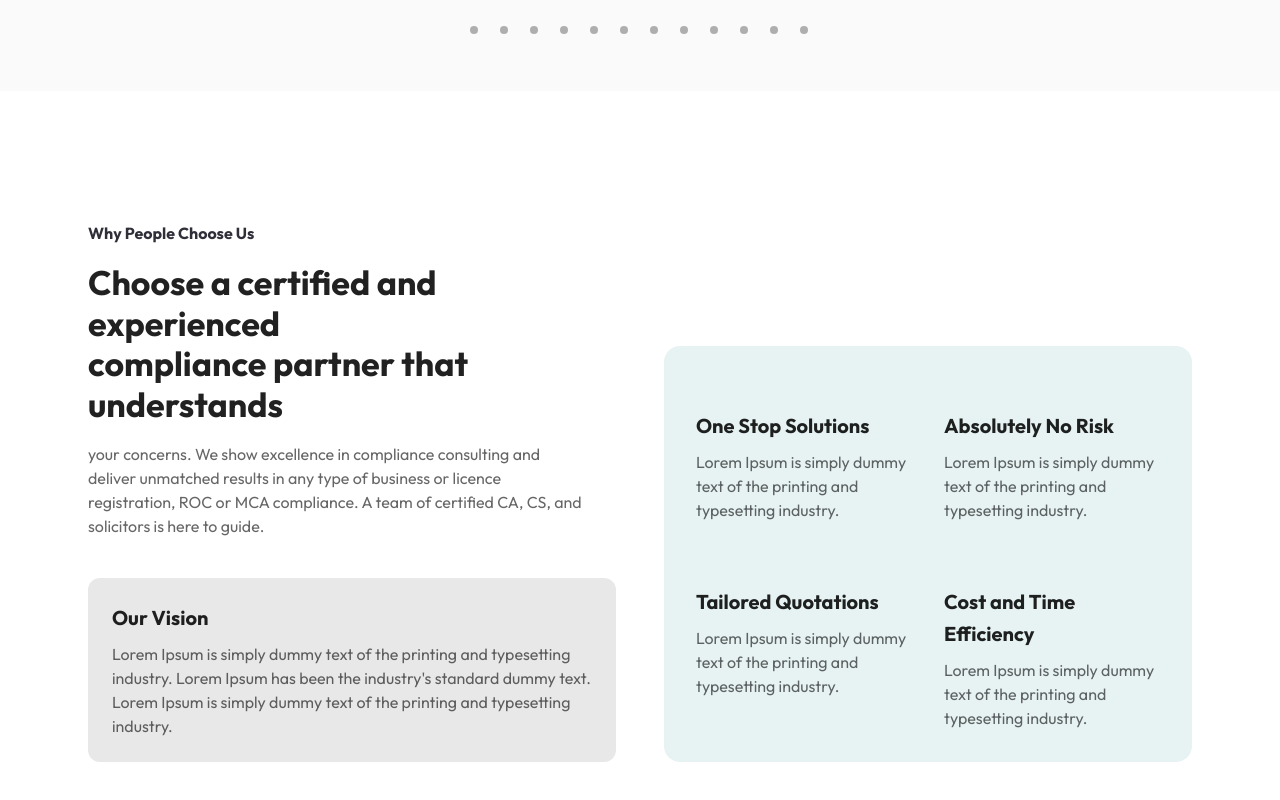
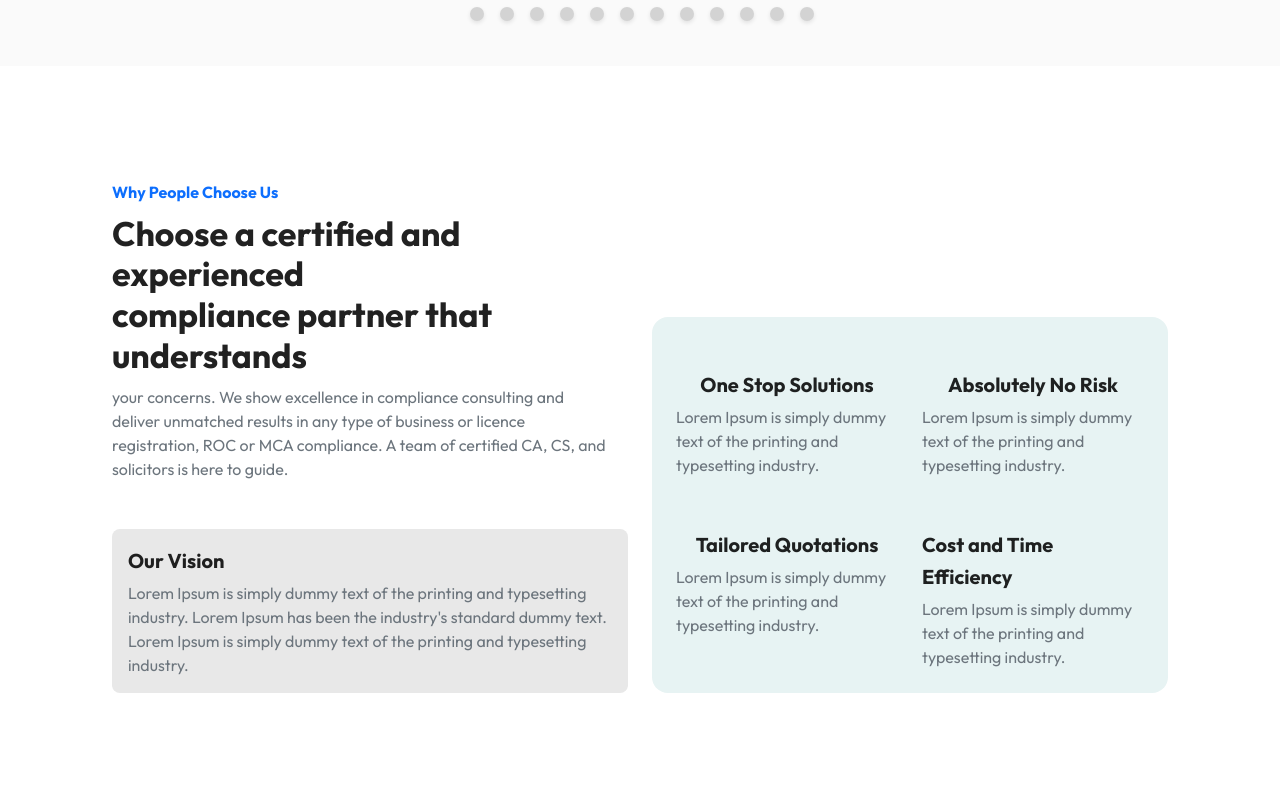
Before and after one commit to ajay860/firstlegalindia, a React (Create React App) app: page / in a window 1280 px wide. Shown: the part 1600-2400 px from the top of the page. Built offline with nearby package versions, Linux system fonts and the light colour scheme; some icons are missing.

Commit message:
responsive update

```diff
--- a/src/components/Home/ServicesSlider.js
+++ b/src/components/Home/ServicesSlider.js
@@ -22,7 +22,7 @@ const ServicesSlider = ({ services }) => {
     speed: 800,
     slidesToShow: isMobile ? 1 : 4,
     slidesToScroll: 1,
-    autoplay: true,
+    autoplay: false,
     autoplaySpeed: 5000,
     pauseOnHover: true,
     arrows: !isMobile,
@@ -31,34 +31,85 @@ const ServicesSlider = ({ services }) => {
     swipeToSlide: true,
     touchMove: true,
     responsive: [
+      { breakpoint: 1024, settings: { slidesToShow: 3 } },
       { breakpoint: 960, settings: { slidesToShow: 2 } },
       { breakpoint: 600, settings: { slidesToShow: 1 } },
     ],
     appendDots: dots => (
-      <div style={{ marginTop: 10 }}>
-            <ul style={{ padding: 0, margin: 0 }}> {dots} </ul>
+      <div style={{ marginTop: 10, display: 'flex', justifyContent: 'center' }}>
+        <ul style={{ padding: 0, margin: 0, display: 'flex' }}>
+          {dots}
+        </ul>
       </div>
     ),
     customPaging: i => (
+  <div
+    style={{
+      width: '14px', // Slightly bigger for better visibility
+      height: '14px',
+      borderRadius: '50%',
+      backgroundColor: '#d3d3d3', // Light gray for inactive state
+      margin: '0 5px',
+      cursor: 'pointer',
+      transition: 'background-color 0.3s, transform 0.3s, box-shadow 0.3s',
+      boxShadow: '0 2px 4px rgba(0, 0, 0, 0.1)', // Add light shadow for depth
+    }}
+    onMouseEnter={e => {
+      e.target.style.transform = 'scale(1.3)';
+      e.target.style.backgroundColor = '#ff4081'; // Vibrant color on hover
+      e.target.style.boxShadow = '0 4px 8px rgba(0, 0, 0, 0.2)'; // Slightly more pronounced shadow on hover
+    }}
+    onMouseLeave={e => {
+      e.target.style.transform = 'scale(1)';
+      e.target.style.backgroundColor = '#d3d3d3'; // Revert to light gray
+      e.target.style.boxShadow = '0 2px 4px rgba(0, 0, 0, 0.1)'; // Revert shadow
+    }}
+  />
+),
+    nextArrow: (
       <div
         style={{
-          width: '8px',
-        height: '8px',
-        borderRadius: '50%',
-        backgroundColor: 'rgba(0,0,0,0.3)',
-        margin: '0 5px',
-        cursor: 'pointer',
+          position: 'absolute',
+          top: '50%',
+          right: '10px',
+          transform: 'translateY(-50%)',
+          backgroundColor: 'rgba(0, 0, 0, 0.5)',
+          color: '#fff',
+          padding: '10px',
+          borderRadius: '50%',
+          cursor: 'pointer',
+          zIndex: 10,
         }}
-      />
+      >
+        &#10095;
+      </div>
+    ),
+    prevArrow: (
+      <div
+        style={{
+          position: 'absolute',
+          top: '50%',
+          left: '10px',
+          transform: 'translateY(-50%)',
+          backgroundColor: 'rgba(0, 0, 0, 0.5)',
+          color: '#fff',
+          padding: '10px',
+          borderRadius: '50%',
+          cursor: 'pointer',
+          zIndex: 10,
+        }}
+      >
+        &#10094;
+      </div>
     ),
   };
 
   return (
-    <Box sx={{ width: '100%', position: 'relative', px: 15}}> {/* Remove unnecessary padding */}
+    <Box sx={{ width: '100%', position: 'relative', px: 4 }}> {/* Removed unnecessary padding */}
       <Slider {...settings}>
         {services.map((service, index) => (
-          <Box key={index} sx={{ display: 'flex', justifyContent: 'center', p: 1 }}> {/* Remove padding here */}
-            <Box sx={{ maxWidth: '100%', width: '100%' }}> {/* Ensure the width is not restricted */}
+          <Box key={index} sx={{ display: 'flex', justifyContent: 'center', p: 1 }}>
+            <Box sx={{ maxWidth: '100%', width: '100%' }}>
               <ServiceCard
                 title={service.title}
                 description={service.description}
--- a/src/components/Home/WhyChooseUs.js
+++ b/src/components/Home/WhyChooseUs.js
@@ -1,4 +1,7 @@
-import { Box, Grid, Typography, useTheme } from "@mui/material"
+import {
+  Typography,
+  Box,
+} from '@mui/material';
 import EmojiEventsIcon from "@mui/icons-material/EmojiEvents" // trophy
 import WorkspacePremiumIcon from "@mui/icons-material/WorkspacePremium" // award badge
 import SportsBasketballIcon from "@mui/icons-material/SportsBasketball" // vibrant
@@ -6,29 +9,22 @@ import PaidIcon from "@mui/icons-material/Paid" // personality / money icon
 import { motion } from "framer-motion"
 
 export default function WhyChooseUs() {
-  const theme = useTheme()
-
   return (
-    <Box sx={{ py: 8, px: { xs: 2, md: 8 } }}>
-      <Grid container spacing={6}>
+    <Box className="py-5 px-3 px-md-5">
+      {/* Parent Row */}
+      <div className="row gy-5">
         {/* LEFT SIDE */}
-        <Grid item xs={12} md={6} size={6}>
-          <Typography
-            variant='subtitle1'
-            sx={{ color: "primary.main", fontWeight: 700 }}
-          >
+        <div className="col-12 col-md-6">
+          <Typography variant="subtitle1" className="text-primary fw-bold">
             Why People Choose Us
           </Typography>
 
-          <Typography
-            variant='h4'
-            sx={{ fontWeight: 700, mt: 2, lineHeight: 1.2 }}
-          >
+          <Typography variant="h4" className="fw-bold mt-2" style={{ lineHeight: 1.2 }}>
             Choose a certified and experienced <br /> compliance partner that
             understands
           </Typography>
 
-          <Typography sx={{ mt: 2, color: "text.secondary", maxWidth: 500 }}>
+          <Typography className="mt-2 text-secondary" style={{ maxWidth: 500 }}>
             your concerns. We show excellence in compliance consulting and
             deliver unmatched results in any type of business or licence
             registration, ROC or MCA compliance. A team of certified CA, CS, and
@@ -37,126 +33,105 @@ export default function WhyChooseUs() {
 
           {/* VISION CARD */}
           <Box
-            sx={{
-              mt: 5,
-              p: 3,
-              borderRadius: 3,
-              backgroundColor: "#e8e8e8",
-            }}
+            className="mt-5 p-3 rounded-3"
+            style={{ backgroundColor: "#e8e8e8" }}
           >
-            <Typography variant='h6' sx={{ fontWeight: 700 }}>
+            <Typography variant="h6" className="fw-bold">
               Our Vision
             </Typography>
 
-            <Typography sx={{ mt: 1, color: "text.secondary" }}>
+            <Typography className="mt-1 text-secondary">
               Lorem Ipsum is simply dummy text of the printing and typesetting
               industry. Lorem Ipsum has been the industry's standard dummy text.
               Lorem Ipsum is simply dummy text of the printing and typesetting
               industry.
             </Typography>
           </Box>
-        </Grid>
+        </div>
 
         {/* RIGHT SIDE */}
-        <Grid item xs={12} md={6} size={6} sx={{
-            display: 'flex',
-            alignItems: 'flex-end'
-        }}>
+        <div className="col-12 col-md-6 d-flex align-items-center justify-content-center flex-column">
           <Box
-            sx={{
-              p: 4,
-              borderRadius: 4,
-              backgroundColor: "#E7F3F3",
-            }}
+            className="p-4 rounded-4 w-100 mt-auto"
+            style={{ backgroundColor: "#E7F3F3" }}
           >
-            <Grid
-              container
-              spacing={4}
-              sx={{ width: "100%", alignItems: "flex-start" }}
-            >
+            {/* Child Row to hold each icon */}
+            <div className="row gy-4">
               {/* Professional */}
-              <Grid item xs={12} sm={6} size={6}>
-                <Box>
+              <div className="col-12 col-sm-6 col-md-6 d-flex flex-column align-items-center">
                 <motion.div
                   whileHover={{ rotate: 360 }}
                   transition={{ duration: 0.6, ease: "easeInOut" }}
                   style={{ display: "inline-block" }}
                 >
-                    <EmojiEventsIcon sx={{ fontSize: 50 }} />
+                  <EmojiEventsIcon style={{ fontSize: 50 }} />
                 </motion.div>
-                  <Typography variant='h6' sx={{ fontWeight: 700, mt: 1 }}>
+                <Typography variant="h6" className="fw-bold mt-1">
                   One Stop Solutions
                 </Typography>
-                  <Typography sx={{ color: "text.secondary", mt: 1 }}>
+                <Typography className="text-secondary mt-1">
                   Lorem Ipsum is simply dummy text of the printing and
                   typesetting industry.
                 </Typography>
-                </Box>
-              </Grid>
+              </div>
 
               {/* Experienced */}
-              <Grid item xs={12} sm={6} size={6}>
-                <Box>
+              <div className="col-12 col-sm-6 col-md-6 d-flex flex-column align-items-center">
                 <motion.div
                   whileHover={{ rotate: 360 }}
                   transition={{ duration: 0.6, ease: "easeInOut" }}
                   style={{ display: "inline-block" }}
                 >
-                    <WorkspacePremiumIcon sx={{ fontSize: 50 }} />
+                  <WorkspacePremiumIcon style={{ fontSize: 50 }} />
                 </motion.div>
-                  <Typography variant='h6' sx={{ fontWeight: 700, mt: 1 }}>
+                <Typography variant="h6" className="fw-bold mt-1">
                   Absolutely No Risk
                 </Typography>
-                  <Typography sx={{ color: "text.secondary", mt: 1 }}>
+                <Typography className="text-secondary mt-1">
                   Lorem Ipsum is simply dummy text of the printing and
                   typesetting industry.
                 </Typography>
-                </Box>
-              </Grid>
+              </div>
 
               {/* Vibrant */}
-              <Grid item xs={12} sm={6} size={6}>
-                <Box>
+              <div className="col-12 col-sm-6 col-md-6 d-flex flex-column align-items-center">
                 <motion.div
                   whileHover={{ rotate: 360 }}
                   transition={{ duration: 0.6, ease: "easeInOut" }}
                   style={{ display: "inline-block" }}
                 >
-                    <SportsBasketballIcon sx={{ fontSize: 50 }} />
+                  <SportsBasketballIcon style={{ fontSize: 50 }} />
                 </motion.div>
-                  <Typography variant='h6' sx={{ fontWeight: 700, mt: 1 }}>
+                <Typography variant="h6" className="fw-bold mt-1">
                   Tailored Quotations
                 </Typography>
-                  <Typography sx={{ color: "text.secondary", mt: 1 }}>
+                <Typography className="text-secondary mt-1">
                   Lorem Ipsum is simply dummy text of the printing and
                   typesetting industry.
                 </Typography>
-                </Box>
-              </Grid>
+              </div>
 
               {/* Personality */}
-              <Grid item xs={12} sm={6} size={6}>
-                <Box>
+              <div className="col-12 col-sm-6 col-md-6 d-flex flex-column align-items-center">
                 <motion.div
                   whileHover={{ rotate: 360 }}
                   transition={{ duration: 0.6, ease: "easeInOut" }}
                   style={{ display: "inline-block" }}
                 >
-                    <PaidIcon sx={{ fontSize: 50 }} />
+                  <PaidIcon style={{ fontSize: 50 }} />
                 </motion.div>
-                  <Typography variant='h6' sx={{ fontWeight: 700, mt: 1 }}>
+                <Typography variant="h6" className="fw-bold mt-1">
                   Cost and Time Efficiency
                 </Typography>
-                  <Typography sx={{ color: "text.secondary", mt: 1 }}>
+                <Typography className="text-secondary mt-1">
                   Lorem Ipsum is simply dummy text of the printing and
                   typesetting industry.
                 </Typography>
+              </div>
+            </div>
           </Box>
-              </Grid>
-            </Grid>
-          </Box>
-        </Grid>
-      </Grid>
+        </div>
+      </div>
     </Box>
   )
 }
--- a/src/pages/Home.js
+++ b/src/pages/Home.js
@@ -108,47 +108,11 @@ const Home = () => {
               We provide end-to-end financial and compliance solutions
             </Typography>
           </Box>
-          </Container>
-          <Container maxWidth="xl">
           <ServicesSection />
-          </Container>
-          <Container maxWidth="lg">
-          {/* <Grid container spacing={4}>
-            {services.map((service, index) => (
-              <Grid item xs={12} sm={6} md={4} key={index}>
-                <Card
-                  sx={{
-                    height: '100%',
-                    p: 3,
-                    display: 'flex',
-                    alignItems: 'flex-start',
-                    transition: 'transform 0.3s, box-shadow 0.3s',
-                    '&:hover': {
-                      transform: 'translateY(-5px)',
-                      boxShadow: 6
-                    }
-                  }}
-                >
-                  <Box sx={{
-                    color: 'primary.main',
-                    mr: 2,
-                    mt: 0.5
-                  }}>
-                    {service.icon}
-                  </Box>
-                  <Box>
-                    <Typography variant="h6" gutterBottom>
-                      {service.title}
-                    </Typography>
-                  </Box>
-                </Card>
-              </Grid>
-            ))}
-          </Grid> */}
         </Container>
       </Box>
       <Box sx={{ py: 8, bgcolor: 'background.paper' }}>
-        <Container maxWidth="xl">
+        <Container maxWidth="lg">
           <WhyChooseUs />
         </Container>
       </Box>
```
Also changed, not shown: src/components/Home/ServiceCard.js (+8 -7 lines). Lines whose indentation alone changed are shown as unchanged.
